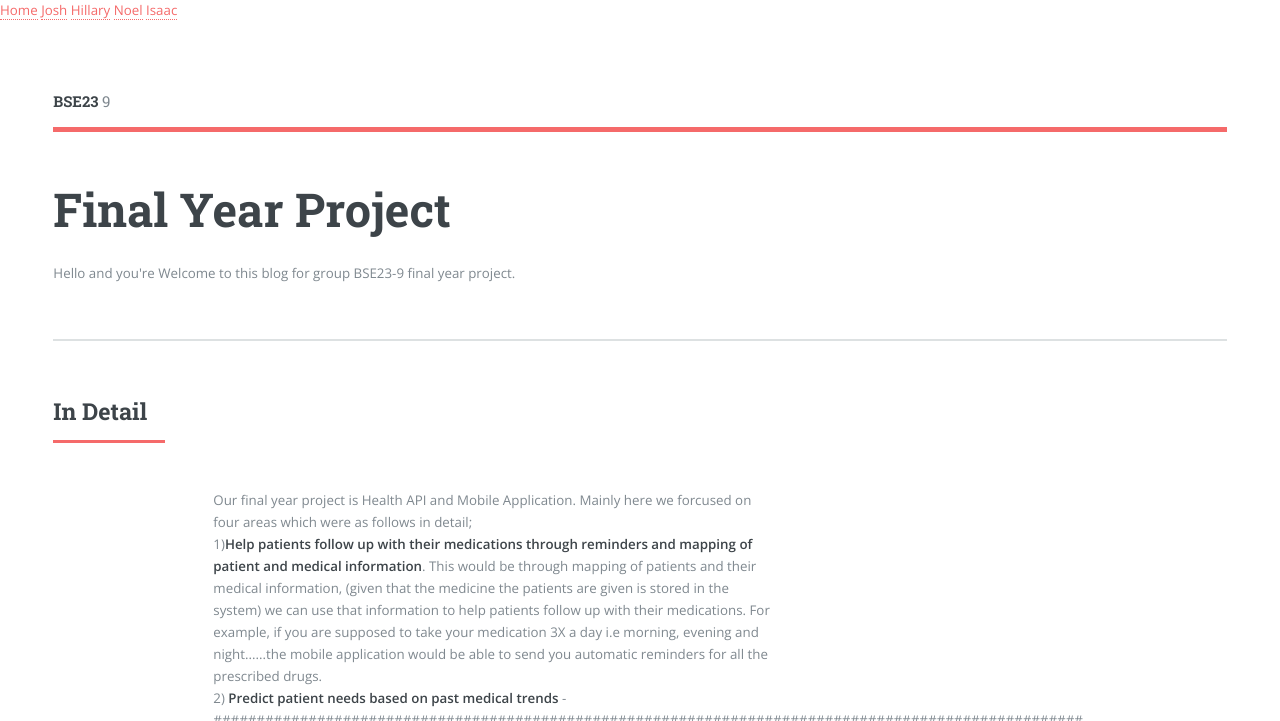
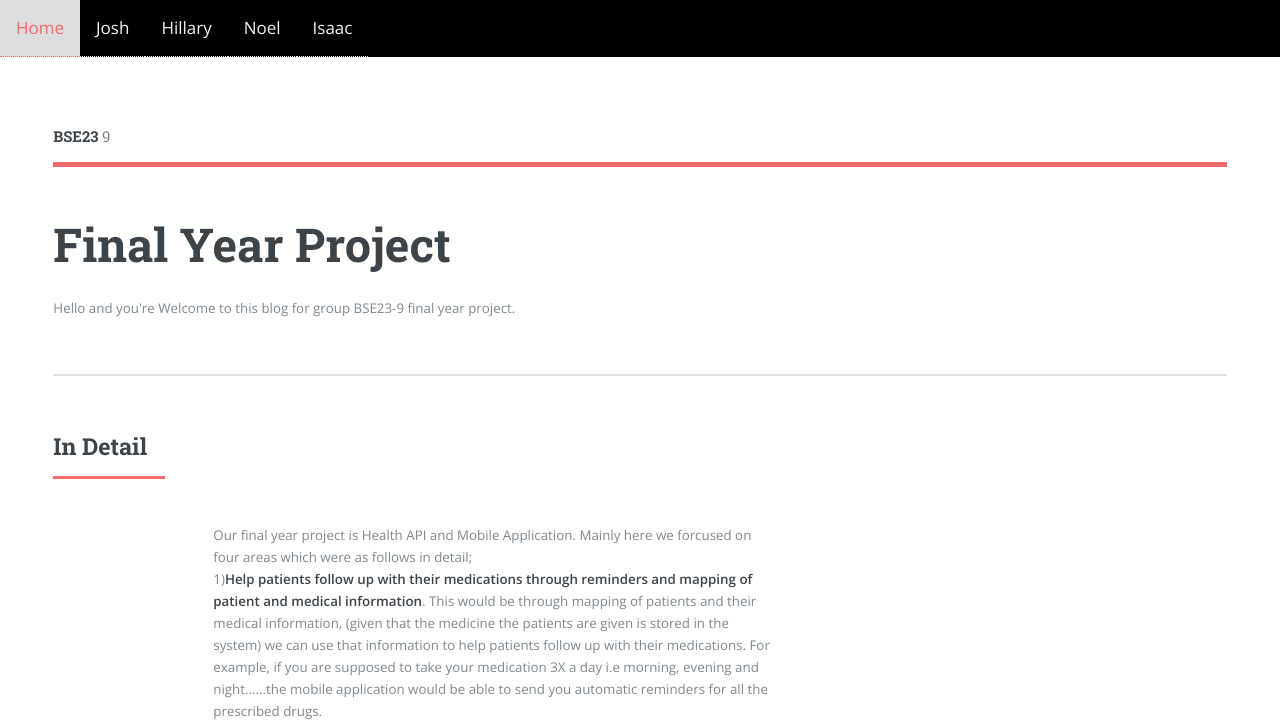
Before and after one commit to hillaryEmokol/sample_website, a plain HTML site: page index.html in a window 1280 px wide. Shown: the top 721 px of the page. Drawn offline with nearby package versions, Linux system fonts and the light colour scheme.

Commit message:
Update index.html

```diff
--- a/index.html
+++ b/index.html
@@ -5,6 +5,37 @@
 		<meta charset="utf-8" />
 		<meta name="viewport" content="width=device-width, initial-scale=1, user-scalable=no" />
 		<link rel="stylesheet" href="assets/css/main.css" />
+		    <style>
+
+                /* Add a black background color to the top navigation */
+        .topnav {
+        background-color: rgb(0, 0, 0);
+        overflow: hidden;
+        }
+
+        /* Style the links inside the navigation bar */
+        .topnav a {
+        float: left;
+        color: #f2f2f2;
+        text-align: center;
+        padding: 14px 16px;
+        text-decoration: none;
+        font-size: 17px;
+        }
+
+        /* Change the color of links on hover */
+        .topnav a:hover {
+        background-color: #ddd;
+        color: black;
+        }
+
+        /* Add a color to the active/current link */
+        .topnav a.active {
+        background-color: #000000;
+        color: white;
+        }
+
+    </style>
 	</head>
 	<body class="is-preload">
 		<div class="topnav">
```
